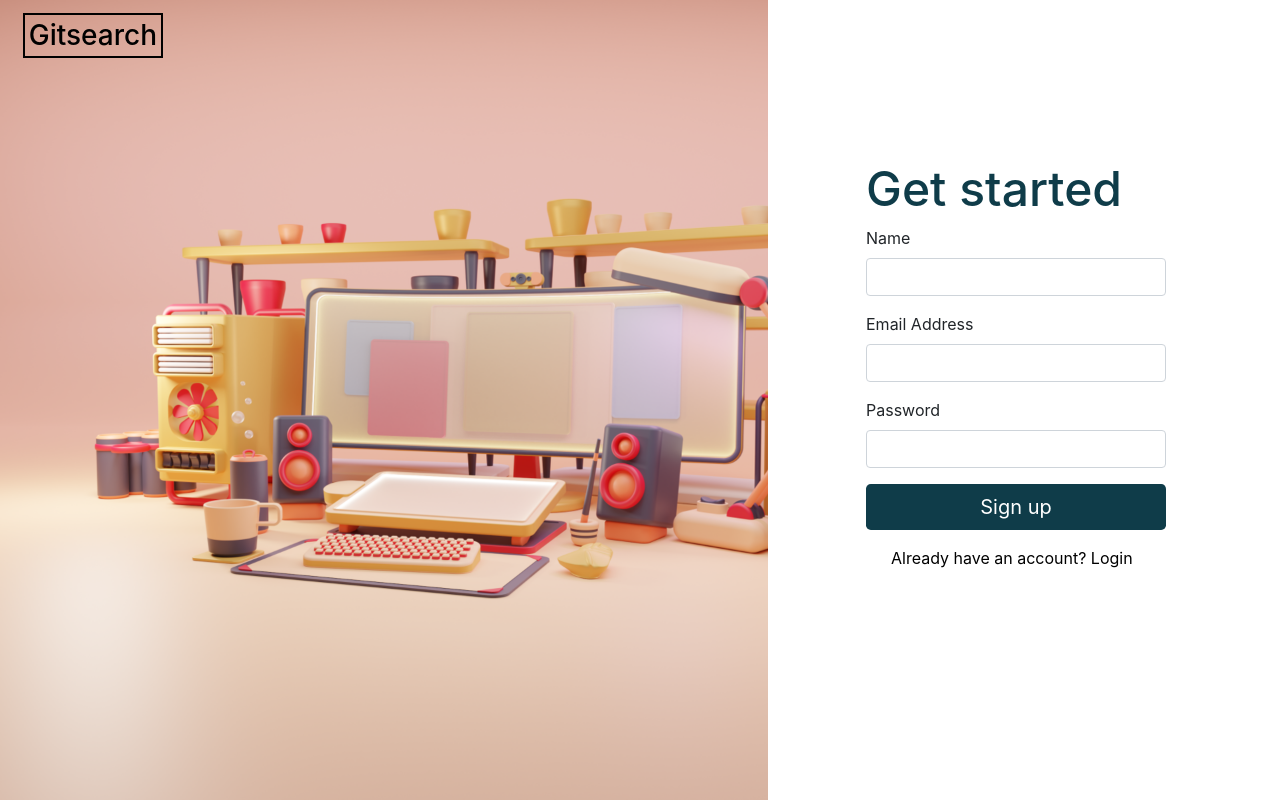
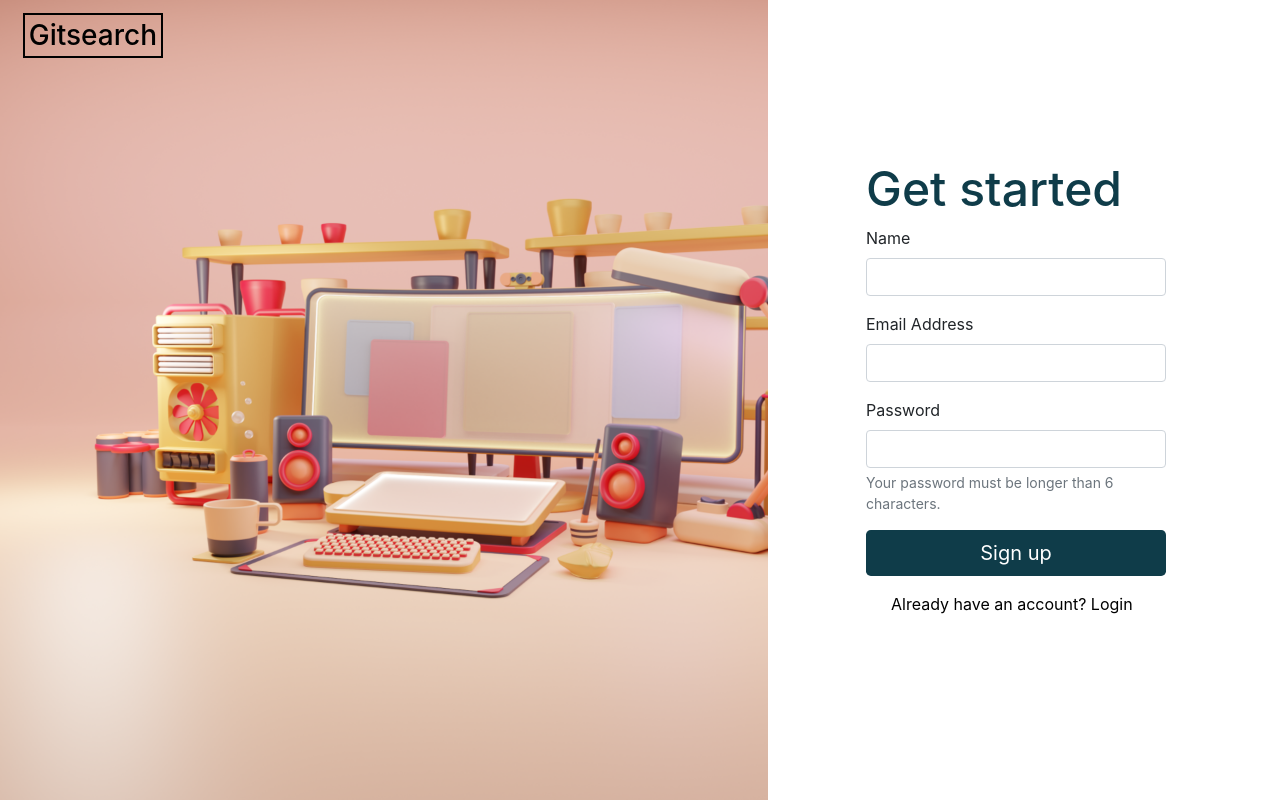
Before and after one commit to JadivaM/Gitsearch, a React (Create React App) app in the folder client/: page /signup in a window 1280 px wide. Built offline with nearby package versions, Linux system fonts and the light colour scheme.

Commit message:
add password helper text in sign up form

```diff
--- a/client/src/pages/SignUpPage.jsx
+++ b/client/src/pages/SignUpPage.jsx
@@ -71,6 +71,9 @@ const SignUp = ({ history }) => {
                   name="password"
                   onChange={handleChange}
                 />
+                <small id="passwordHelpBlock" class="form-text text-muted">
+                  Your password must be longer than 6 characters.
+                </small>
               </Form.Group>
               <Form.Group className="d-flex justify-content-center">
                 <Button
```
